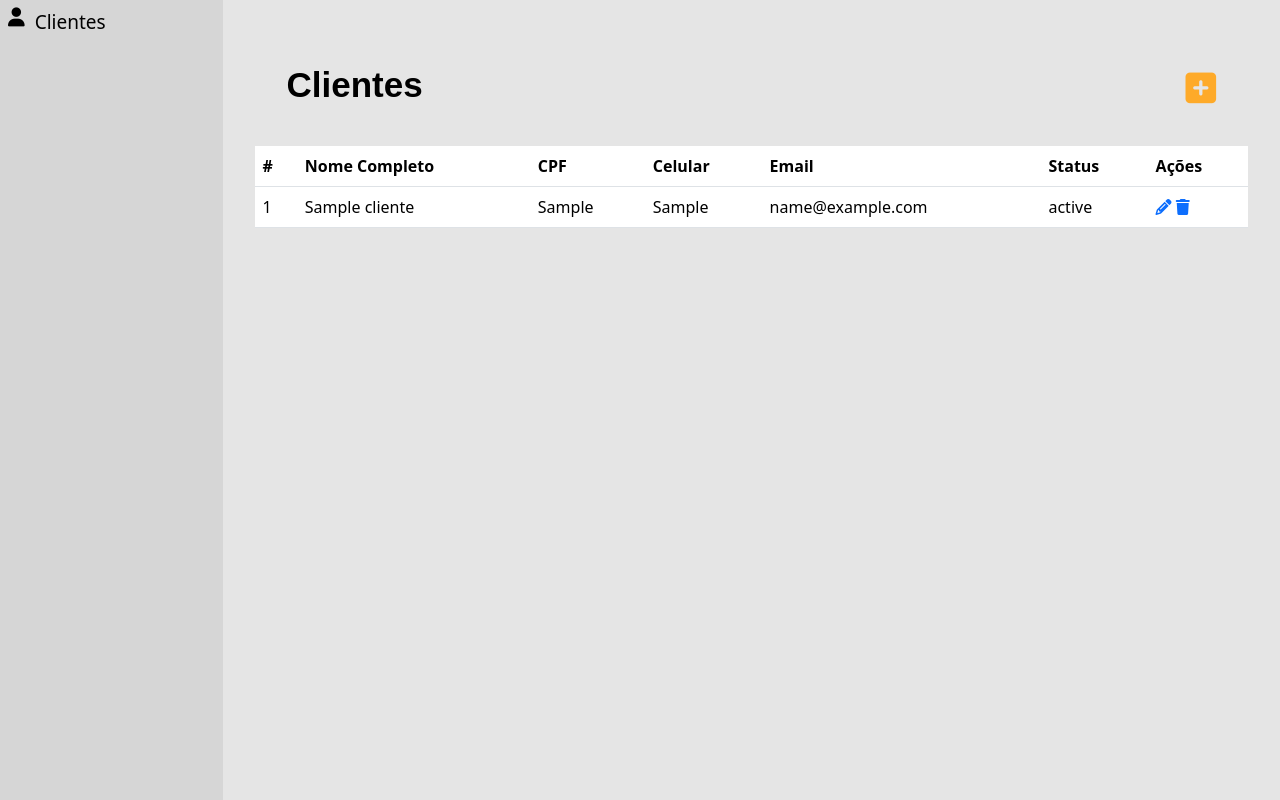
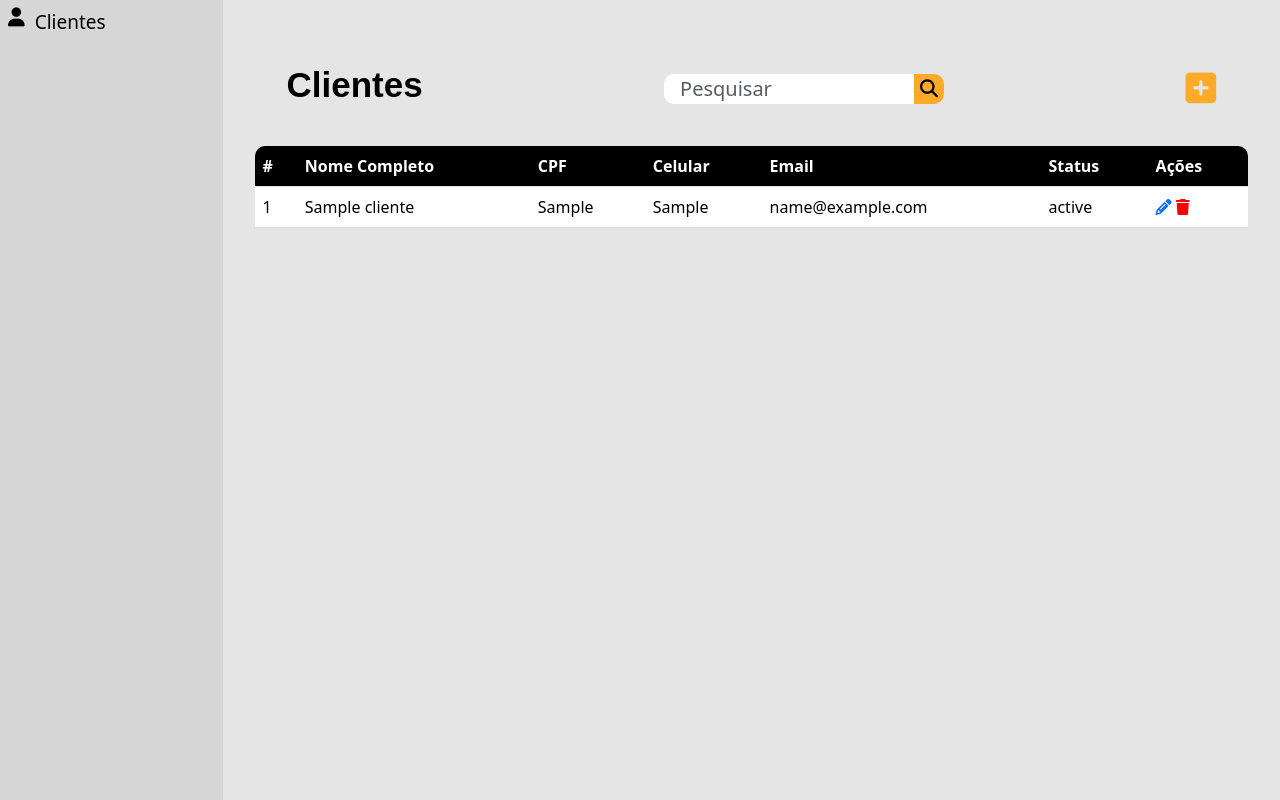
Before and after one commit to ygorp/Projeto_final_feras, a PHP site: page /pages/clientes.php in a window 1280 px wide. Shown: the part 70-870 px from the top of the page. Run offline with PHP 8.4, Linux system fonts and the light colour scheme; the visitor is signed in with stand-in values (Sample User, id 1); tables that the repository leaves empty or names only in its code hold one stand-in row (values such as "Sample post").

Commit message:
função de delete e pesquisa, feito algumas estilizações finais dos botões de enviar, fundo do titulo da tabela de listar clientes, bordar

```diff
--- a/css/clientes.css
+++ b/css/clientes.css
@@ -95,3 +95,73 @@ main {
     background-color: transparent;
     cursor: pointer;
 }
+
+.pesquisa {
+    display: flex;
+    align-items: center;
+    justify-content: center;
+}
+
+.pesquisa input {
+    width: 250px;
+    height: 30px;
+    border: none;
+    border-radius: 10px 0px 0px 10px;
+    padding: 0 1rem;
+    font-size: 20px;
+    font-weight: 500;
+    color: #000000;
+}
+
+.pesquisa a {
+    text-decoration: none;
+    color: #000000;
+}
+
+.fa-search {
+    background-color: #FEAA29;
+    border-radius: 0px 10px 10px 0px;
+    font-size: 18px;
+    height: 30px;
+    width: 30px;
+    display: flex;
+    align-items: center;
+    justify-content: center;
+}
+
+.right {
+    border-radius: 10px 0 0 0;
+}
+.left {
+    border-radius: 0 10px 0 0;
+}
+
+.titulo_cad {
+    background-color: #000000;
+    color: #FFFFFF;
+    border-radius: 10px 10px 0 0;
+    padding-left: 10px;
+}
+
+.titulo_cad h1 {
+    font-size: 30px;
+    font-weight: bold;
+    font-family: sans-serif;
+}
+
+.btn_cad {
+    width: 100%;
+    display: flex;
+    align-items: center;
+    justify-content: flex-end;
+}
+
+.btn {
+    width: 190px;
+    display: flex;
+    align-items: center;
+    justify-content: center;
+    padding: 8px 10px;
+    margin-top: 2rem;
+    background-color: #FEAA29;
+}
--- a/database/edit_clientes.php
+++ b/database/edit_clientes.php
@@ -133,7 +133,9 @@ else {
                                 </div>
                             </div>
                             <input type="hidden" name="idclientes" value="<?php echo $idclientes ?>">
-                            <input type="submit" name="update" id="update" value="Salvar">
+                            <div class="btn_cad">
+                                <input type="submit" class="btn" name="update" id="update" value="Salvar">
+                            </div>
                         </form>
                     </div>
                 </div>
--- a/pages/cad_clientes.php
+++ b/pages/cad_clientes.php
@@ -101,7 +101,9 @@ if (!isset($_SESSION['usuario_email'])) {
                                 </div>
                             </div>
 
-                            <input type="submit" value="Salvar">
+                            <div class="btn_cad">
+                                <input type="submit" value="Salvar" class="btn">
+                            </div>
                         </form>
                     </div>
                 </div>
--- a/pages/clientes.php
+++ b/pages/clientes.php
@@ -50,6 +50,10 @@ $result = $conn->query($sql);
         <div class="cliente_list">
             <div class="titulo_btn">
                 <h1>Clientes</h1>
+                <div class="pesquisa">
+                <input type="search" class="form-control" name="pesquisa" id="pesquisa" placeholder="Pesquisar">
+                <a href=""><i class="fa-solid fa-search"></i></a>
+                </div>
                 <a href="/pages/cad_clientes.php"><i class="fa-solid fa-square-plus"></i></a>
             </div>
 
@@ -57,13 +61,13 @@ $result = $conn->query($sql);
                 <table class="table">
                     <thead>
                         <tr>
-                            <th scope="col">#</th>
-                            <th scope="col">Nome Completo</th>
-                            <th scope="col">CPF</th>
-                            <th scope="col">Celular</th>
-                            <th scope="col">Email</th>
-                            <th scope="col">Status</th>
-                            <th scope="col">Ações</th>
+                            <th scope="col" class="bg-black text-white right">#</th>
+                            <th scope="col" class="bg-black text-white">Nome Completo</th>
+                            <th scope="col" class="bg-black text-white">CPF</th>
+                            <th scope="col" class="bg-black text-white">Celular</th>
+                            <th scope="col" class="bg-black text-white">Email</th>
+                            <th scope="col" class="bg-black text-white">Status</th>
+                            <th scope="col" class="bg-black text-white left">Ações</th>
                         </tr>
                     </thead>
                     <tbody>
@@ -79,7 +83,7 @@ $result = $conn->query($sql);
                                 echo "<td>".$user_data['status']."</td>";
                                 echo "<td>
                                 <a href='../database/edit_clientes.php?idclientes=$user_data[idclientes]'><i class='fa-solid fa-pencil'></i></a>
-                                <a href='delete_clientes.php?idclientes=$user_data[idclientes]'><i class='fa-solid fa-trash'></i></a>
+                                <a href='../database/delete_clientes.php?idclientes=$user_data[idclientes]'><i class='fa-solid fa-trash' style='color: red;'></i></a>
                                 </td>";
                             }
                         ?>
```
Also changed, not shown: database/delete_clientes.php (added, +19 -0 lines).
